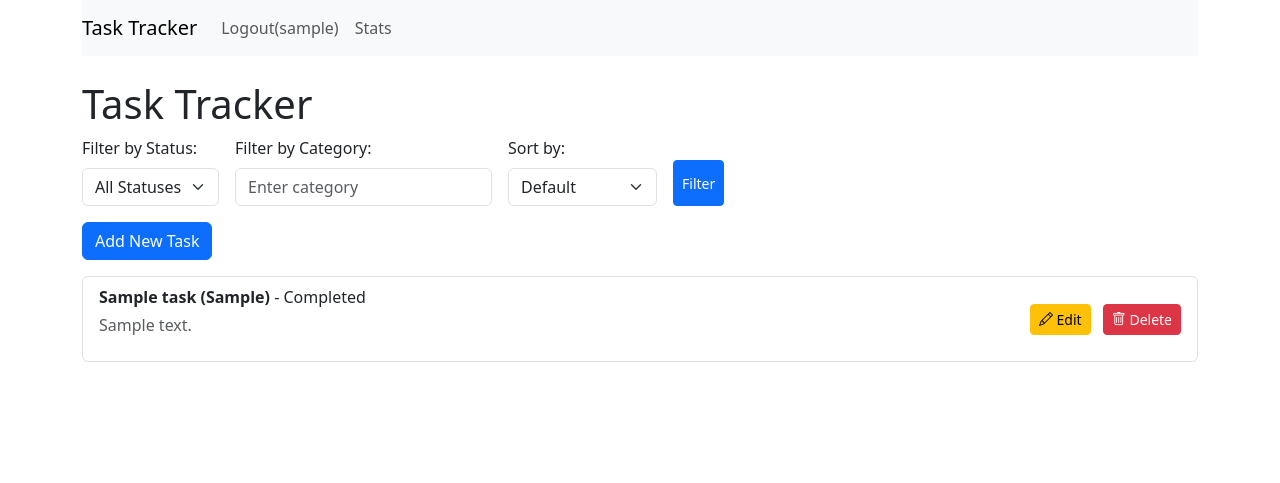
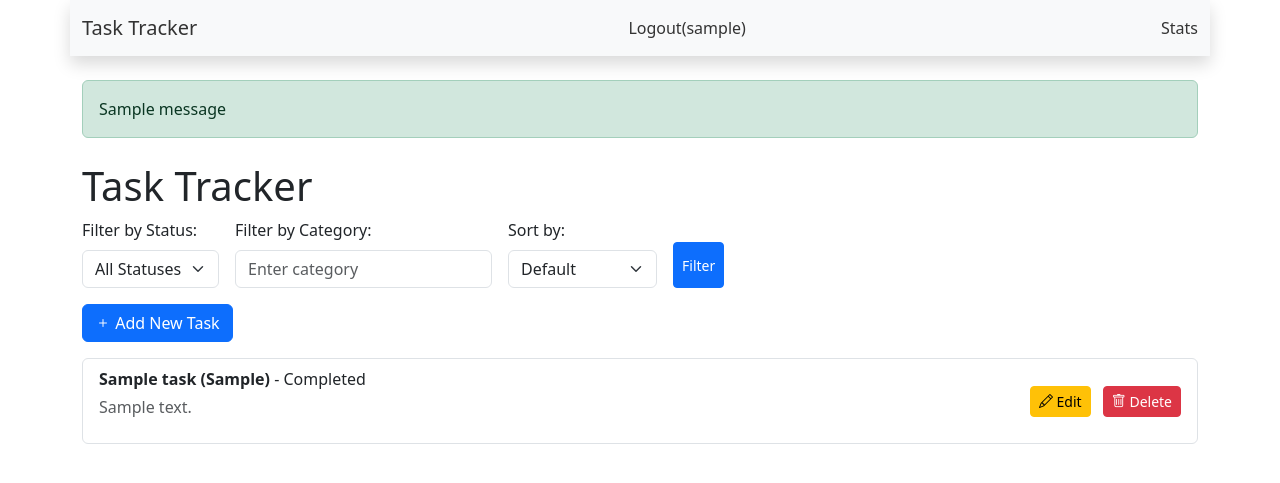
Before and after one commit to svladimir1010/Task-Tracker, a Flask app: page / in a window 1280 px wide. Shown: the top 483 px of the page. Run offline with Flask 3, Linux system fonts and the light colour scheme; a user stored in the database is signed in; tables that the repository leaves empty hold one stand-in row (values such as "Sample post"); one stand-in notice (Sample message) is shown.

Commit message:
Add custom styles to navigation and Add Task button

```diff
--- a/app/templates/base.html
+++ b/app/templates/base.html
@@ -1,24 +1,44 @@
-<!doctype html>
-<html>
+<!DOCTYPE html>
+<html lang="en">
 <head>
-		<title>{% block title %}Task Tracker{% endblock %}</title>
+    <meta charset="UTF-8">
+    <meta name="viewport" content="width=device-width, initial-scale=1.0">
+    <title>{% block title %}{% endblock %}</title>
     <link href="https://cdn.jsdelivr.net/npm/bootstrap@5.3.0/dist/css/bootstrap.min.css" rel="stylesheet">
     <link rel="stylesheet" href="https://cdn.jsdelivr.net/npm/bootstrap-icons@1.11.3/font/bootstrap-icons.min.css">
+    <style>
+        .navbar {
+            background-color: #f8f9fa; /* Светло-серый фон */
+        }
+        .navbar a {
+            color: #333; /* Тёмный текст */
+        }
+        .navbar a:hover {
+            color: #007bff; /* Синий при наведении */
+        }
+    </style>
 </head>
 <body>
-		<div class="container">
-			<nav class="navbar navbar-expand-lg navbar-light bg-light mb-4">
+    <nav class="container shadow navbar navbar-expand-lg navbar-light">
+        <div class="container-fluid">
             <a class="navbar-brand" href="{{ url_for('main.index') }}">Task Tracker</a>
-				<div class="navbar-nav">
             {% if current_user.is_authenticated %}
-					<a class="nav-link" href="{{ url_for('main.logout') }}">Logout({{current_user.username}})</a>
-					<a class="nav-link" href="{{ url_for('main.stats') }}">Stats</a>
+                <a href="{{ url_for('main.logout') }}" class="nav-link">Logout({{ current_user.username }})</a>
+                <a href="{{ url_for('main.stats') }}" class="nav-link">Stats</a>
             {% else %}
-					<a class="nav-link" href="{{ url_for('main.login') }}">Login</a>
-					<a class="nav-link" href="{{ url_for('main.register') }}">Register</a>
+                <a href="{{ url_for('main.login') }}" class="nav-link">Login</a>
+                <a href="{{ url_for('main.register') }}" class="nav-link">Register</a>
             {% endif %}
         </div>
     </nav>
+    <div class="container mt-4">
+        {% with messages = get_flashed_messages(with_categories=true) %}
+            {% if messages %}
+                {% for category, message in messages %}
+                    <div class="alert alert-{{ category }}">{{ message }}</div>
+                {% endfor %}
+            {% endif %}
+        {% endwith %}
         {% block content %}{% endblock %}
     </div>
     <script src="https://cdn.jsdelivr.net/npm/bootstrap@5.3.0/dist/js/bootstrap.bundle.min.js"></script>
--- a/app/templates/index.html
+++ b/app/templates/index.html
@@ -8,10 +8,8 @@
 			<label class="form-label">Filter by Status:</label>
 			<select name="status" class="form-select" onchange="this.form.submit()">
 				<option value="">All Statuses</option>
-				<option value="Not Started" {% if status_filter=='Not Started
-				' %}selected{% endif %}>Not Started</option>
-				<option value="In Progress" {% if status_filter=='In Progress
-				' %}selected{% endif %}>In Progress</option>
+				<option value="Not Started" {% if status_filter=='Not Started' %}selected{% endif %}>Not Started</option>
+				<option value="In Progress" {% if status_filter=='In Progress' %}selected{% endif %}>In Progress</option>
 				<option value="Completed" {% if status_filter=='Completed' %}selected{% endif %}>Completed</option>
 			</select>
 		</div>
@@ -30,7 +28,9 @@
 		<button type="submit" class="btn btn-sm btn-primary mt-4">Filter</button>
 	</form>
 </div>
-<a href="{{ url_for('main.add_task') }}" class="btn btn-primary mb-3">Add New Task</a>
+<a href="{{ url_for('main.add_task') }}" class="btn btn-primary mb-3">
+	<i class="bi bi-plus"></i> Add New Task
+</a>
 <ul class="list-group">
 	{% for task in tasks %}
 	<li class="list-group-item d-flex justify-content-between align-items-center">
```
Lines whose indentation alone changed are shown as unchanged.
